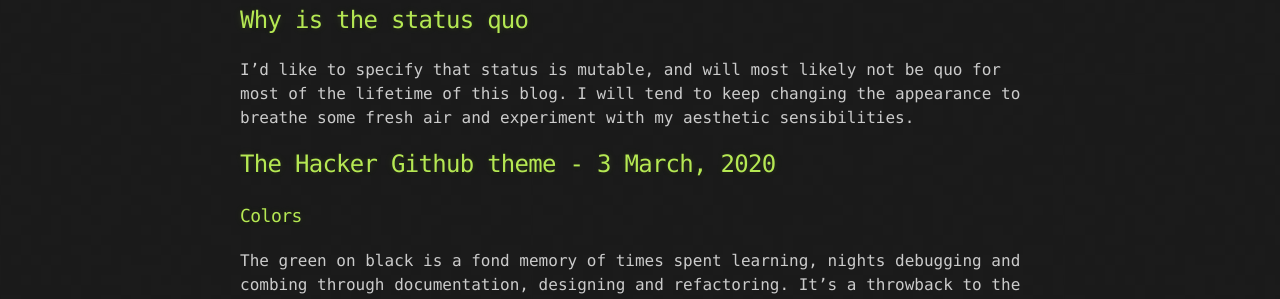
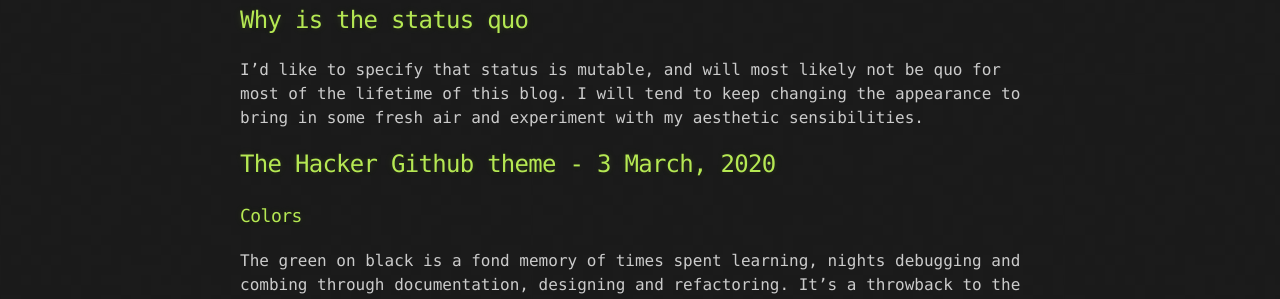
Before and after one commit to paranoidsp/paranoidsp.github.io, a Jekyll site: the page built from _posts/2020-05-03-theme-and-font.md, in a window 1280 px wide. Shown: the part 458-757 px from the top of the page. Built offline with Jekyll 4.4.1, drawn with Linux system fonts in a browser that asks for light colours.

Commit message:
fix: phrasing

```diff
--- a/_posts/2020-05-03-theme-and-font.md
+++ b/_posts/2020-05-03-theme-and-font.md
@@ -10,7 +10,7 @@ The current appearance of this blog is based off of the colors and font from the
 * * *
 ## Why is the status quo
 
-I'd like to specify that status is mutable, and will most likely not be quo for most of the lifetime of this blog. I will tend to keep changing the appearance to breathe some fresh air and experiment with my aesthetic sensibilities.
+I'd like to specify that status is mutable, and will most likely not be quo for most of the lifetime of this blog. I will tend to keep changing the appearance to bring in some fresh air and experiment with my aesthetic sensibilities.
 
 ## The Hacker Github theme - 3 March, 2020
 
```
